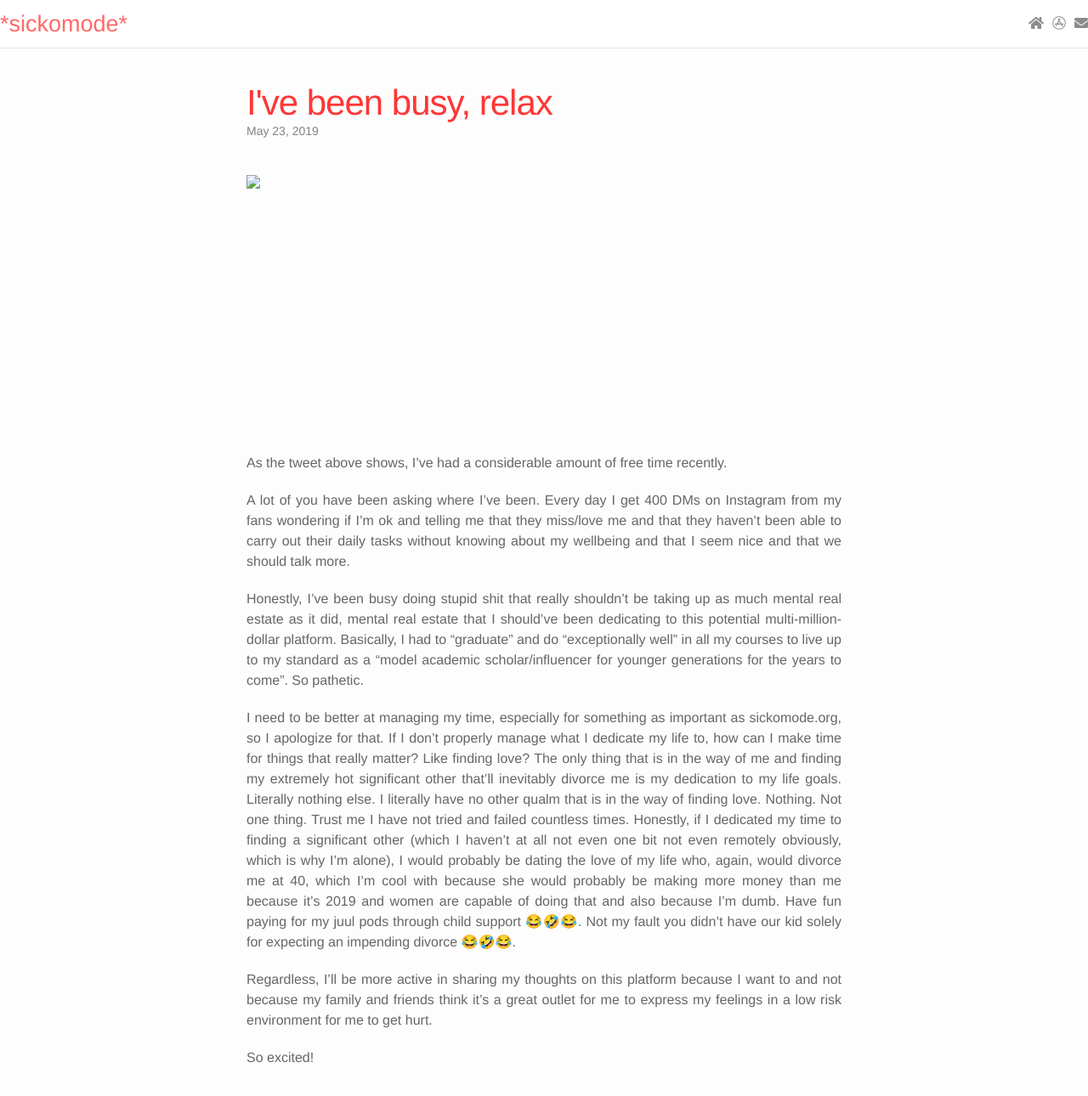
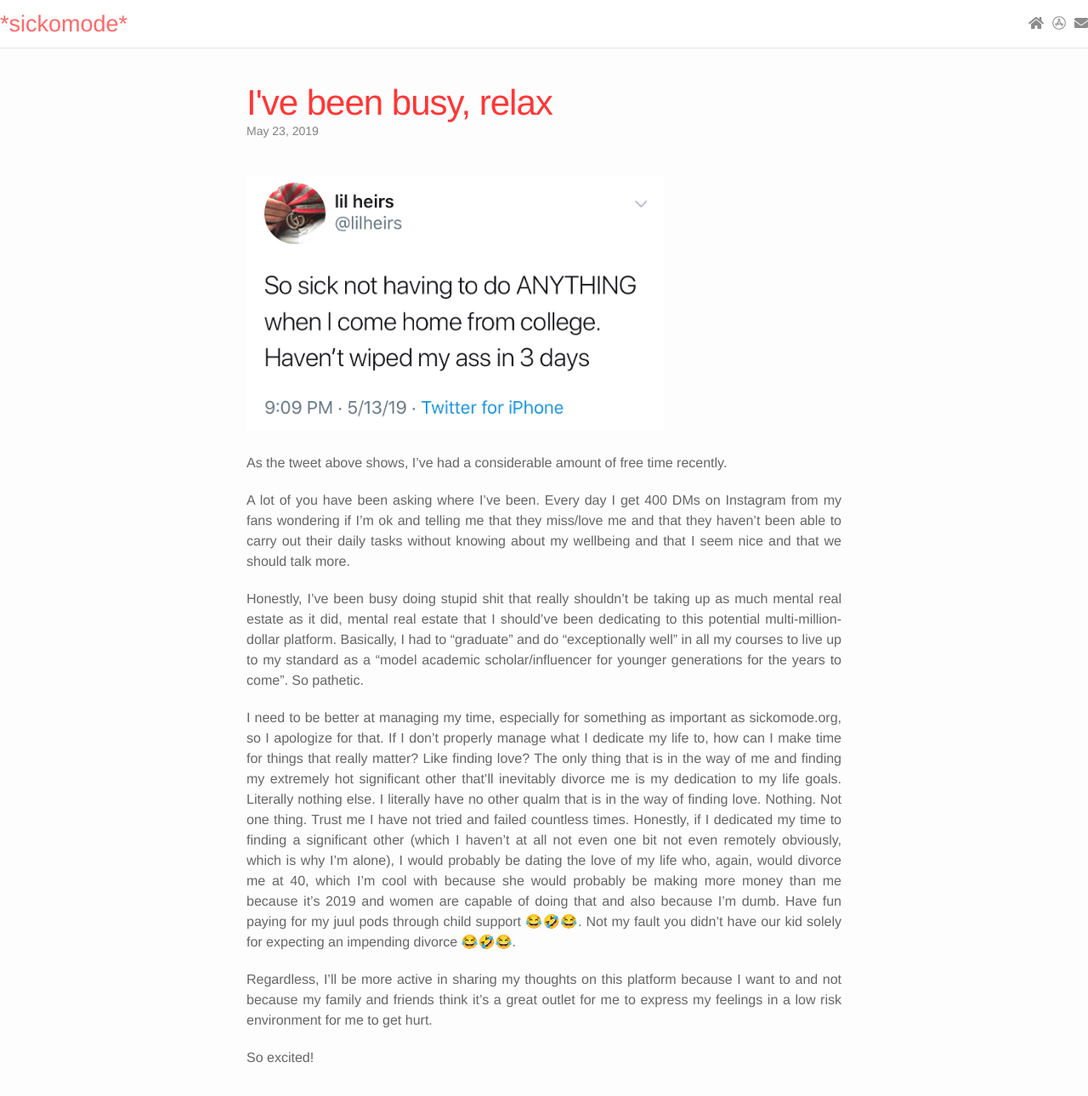
Before and after one commit to harizme/harizme.github.io, a Jekyll site: the page built from _posts/2019/2019-05-23-i-ve-been-busy-relax.markdown, in a window 1280 px wide and 1377 px high. Shown: the top 1290 px of the window at 85% size. Built offline with Jekyll 4.4.1, drawn with Linux system fonts in a browser that asks for light colours; nearby versions of some CDN libraries; comment, search, counter and statistics services are not loaded.

Commit message:
fixed post pic

```diff
--- a/_posts/2019/2019-05-23-i-ve-been-busy-relax.markdown
+++ b/_posts/2019/2019-05-23-i-ve-been-busy-relax.markdown
@@ -5,7 +5,8 @@ description: "but also continue to give me all of your undivided attention I rea
 date: "2019-05-23 00:06"
 img: /images/2019/5/bettercrop_todo.jpg
 ---
-<img class="post-img" src="{{ site.baseurl}}/images/2019/3/busy_tweet.jpg">
+
+<img class="post-img" src="{{ site.baseurl}}/images/2019/5/busy_tweet.jpg">
 
 As the tweet above shows, I've had a considerable amount of free time recently.
 
```
